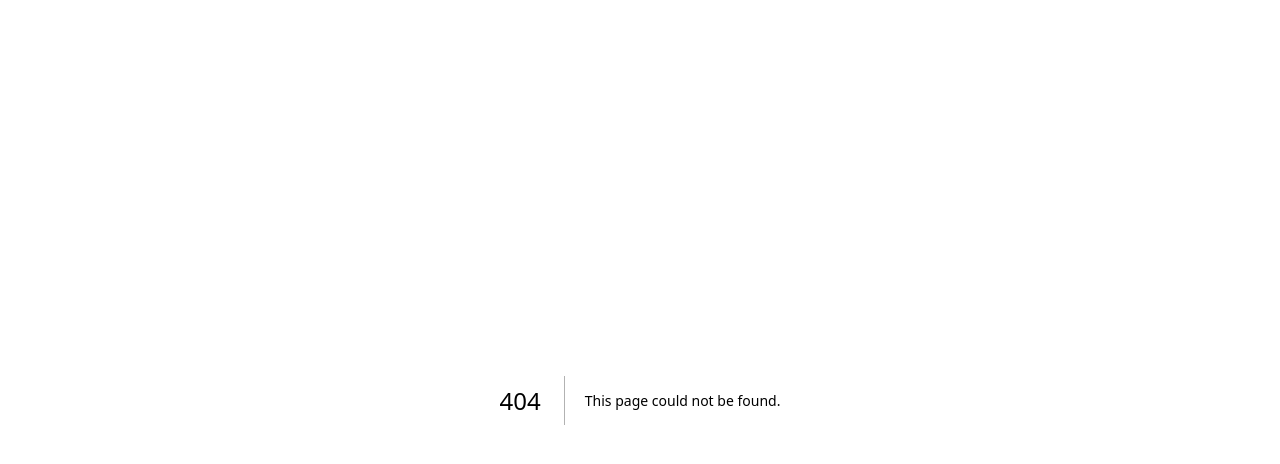
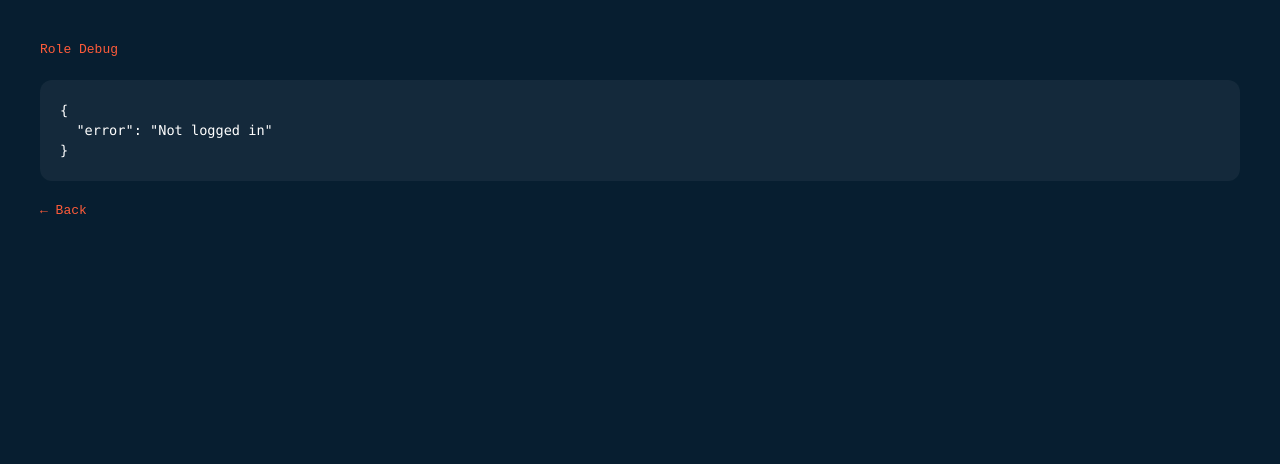
Before and after one commit to fong679/Vonu-Travel, a Next.js app in the folder app/: page /debug-role in a window 1280 px wide. Before the commit this address had no page. Shown: the top 464 px of the page. Built offline with nearby package versions, Linux system fonts and the light colour scheme; no server answers.

Commit message:
Add debug role page

```diff
--- /dev/null
+++ b/app/app/debug-role/page.tsx
@@ -0,0 +1,32 @@
+'use client'
+import { useEffect, useState } from 'react'
+import { createClient } from '@/lib/supabase'
+
+export default function DebugRole() {
+  const [info, setInfo] = useState<any>({loading: true})
+  const supabase = createClient()
+
+  useEffect(() => {
+    async function check() {
+      const { data: { user } } = await supabase.auth.getUser()
+      if (!user) { setInfo({ error: 'Not logged in' }); return }
+      const { data: profile, error } = await supabase
+        .from('user_profiles')
+        .select('*')
+        .eq('id', user.id)
+        .single()
+      setInfo({ userId: user.id, email: user.email, profile, profileError: error?.message })
+    }
+    check()
+  }, [])
+
+  return (
+    <div style={{ padding: 40, background: '#071e30', minHeight: '100vh', color: 'white', fontFamily: 'monospace' }}>
+      <h2 style={{ color: '#ff5c3a', marginBottom: 20 }}>Role Debug</h2>
+      <pre style={{ background: 'rgba(255,255,255,0.05)', padding: 20, borderRadius: 12, fontSize: '0.85rem', whiteSpace: 'pre-wrap' }}>
+        {JSON.stringify(info, null, 2)}
+      </pre>
+      <a href="/" style={{ color: '#ff5c3a', marginTop: 20, display: 'block' }}>← Back</a>
+    </div>
+  )
+}
```
